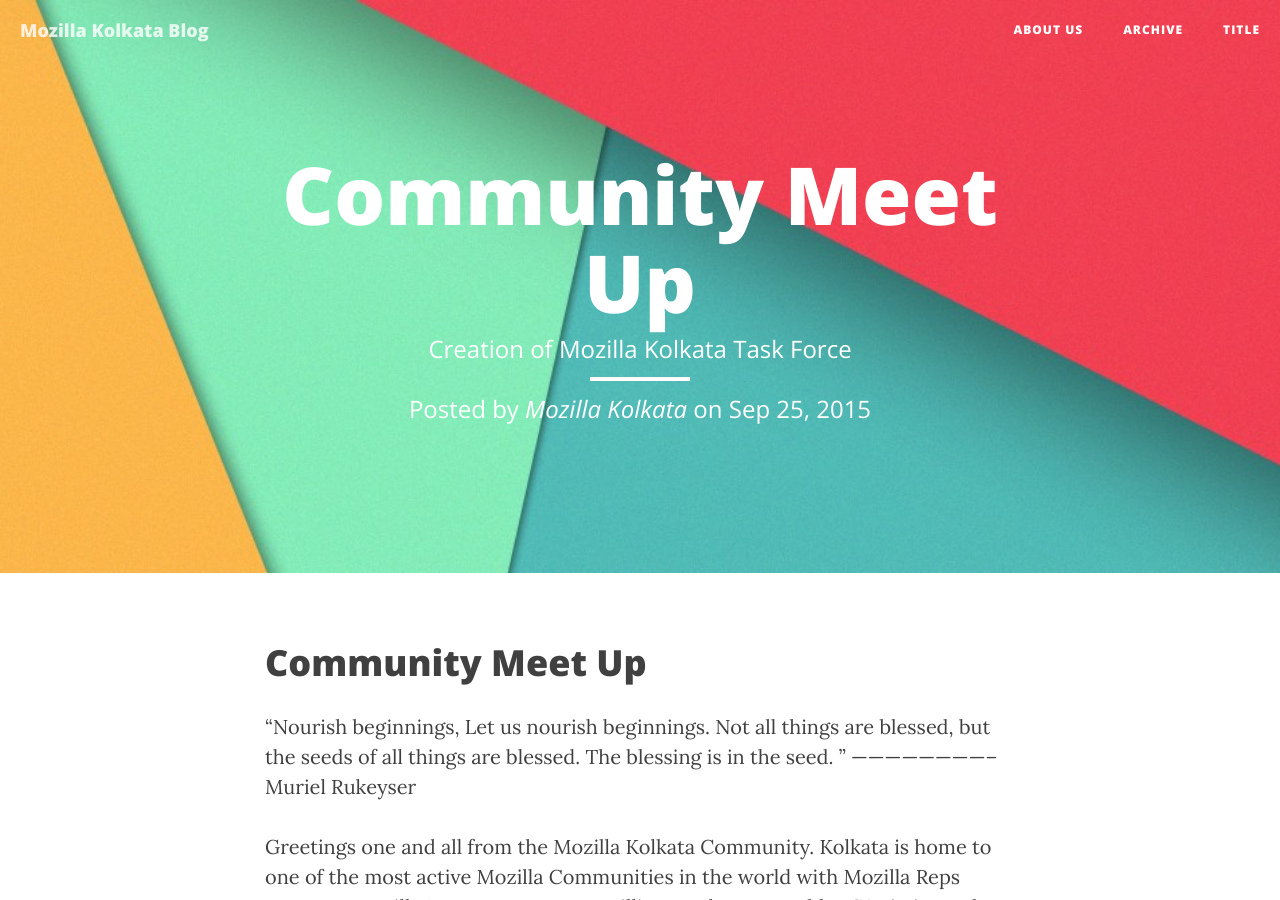
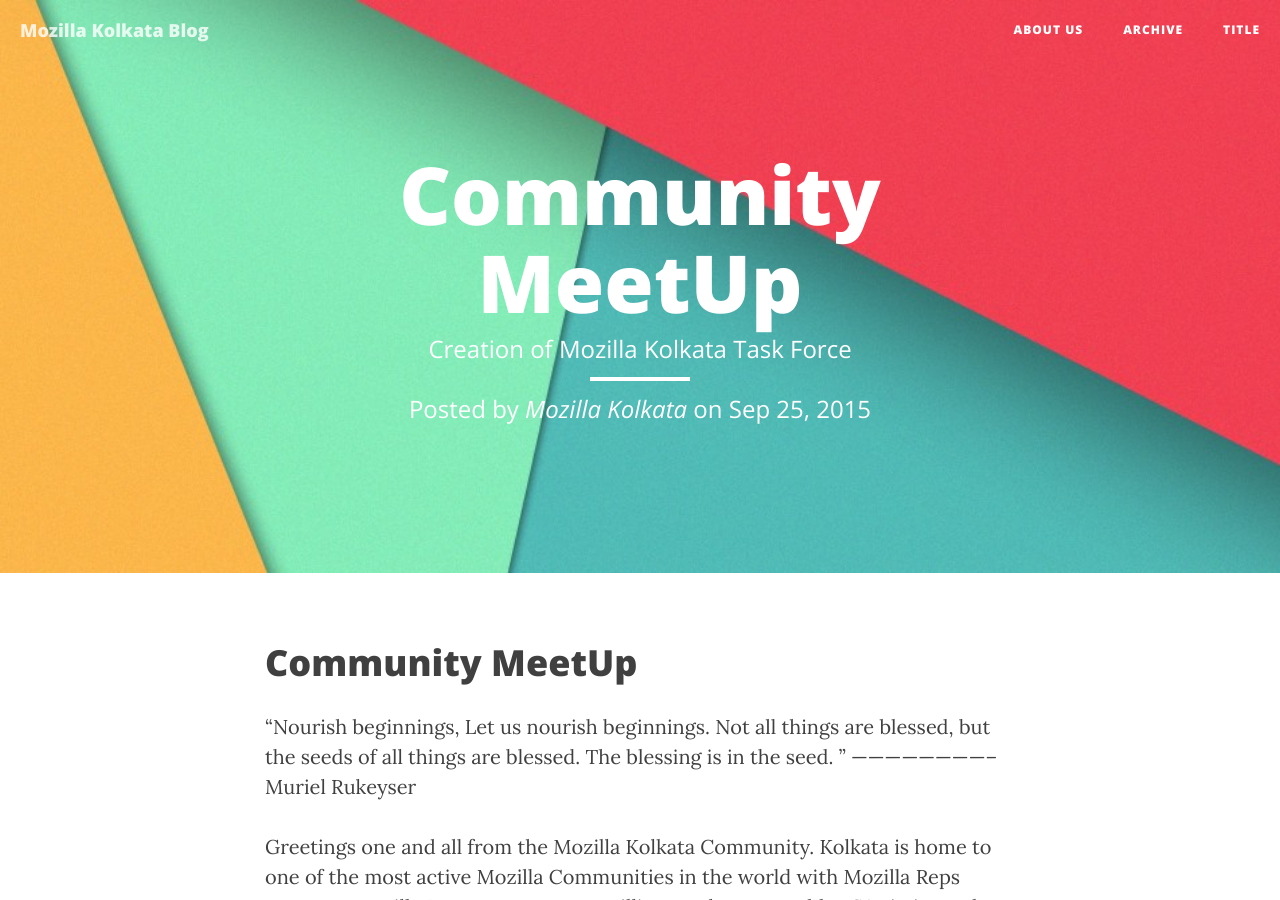
Before and after one commit to mozillakolkata/blog, a Jekyll site: the page built from _posts/2015-09-25-mozilla-kolkata-community-meet-up.markdown, in a window 1280 px wide and 900 px high. Built offline with Jekyll 4.4.1, drawn with Linux system fonts in a browser that asks for light colours; nearby versions of some CDN libraries; comment, search, counter and statistics services are not loaded.

Commit message:
Update 2015-09-25-mozilla-kolkata-community-meet-up.markdown

```diff
--- a/_posts/2015-09-25-mozilla-kolkata-community-meet-up.markdown
+++ b/_posts/2015-09-25-mozilla-kolkata-community-meet-up.markdown
@@ -1,6 +1,6 @@
 ---
 layout: post
-title:  "Community Meet Up"
+title:  "Community MeetUp"
 subtitle: "Creation of Mozilla Kolkata Task Force"
 author: "Mozilla Kolkata"
 date:   2015-09-25 13:04:10 + 0530
@@ -9,7 +9,7 @@
 
 ---
 
-# Community Meet Up
+# Community MeetUp
 
 “Nourish beginnings, Let us nourish beginnings. Not all things are blessed, but the seeds of all things are blessed. The blessing is in the seed.   ”
                                                                                                                         -------------------------- Muriel Rukeyser
```
